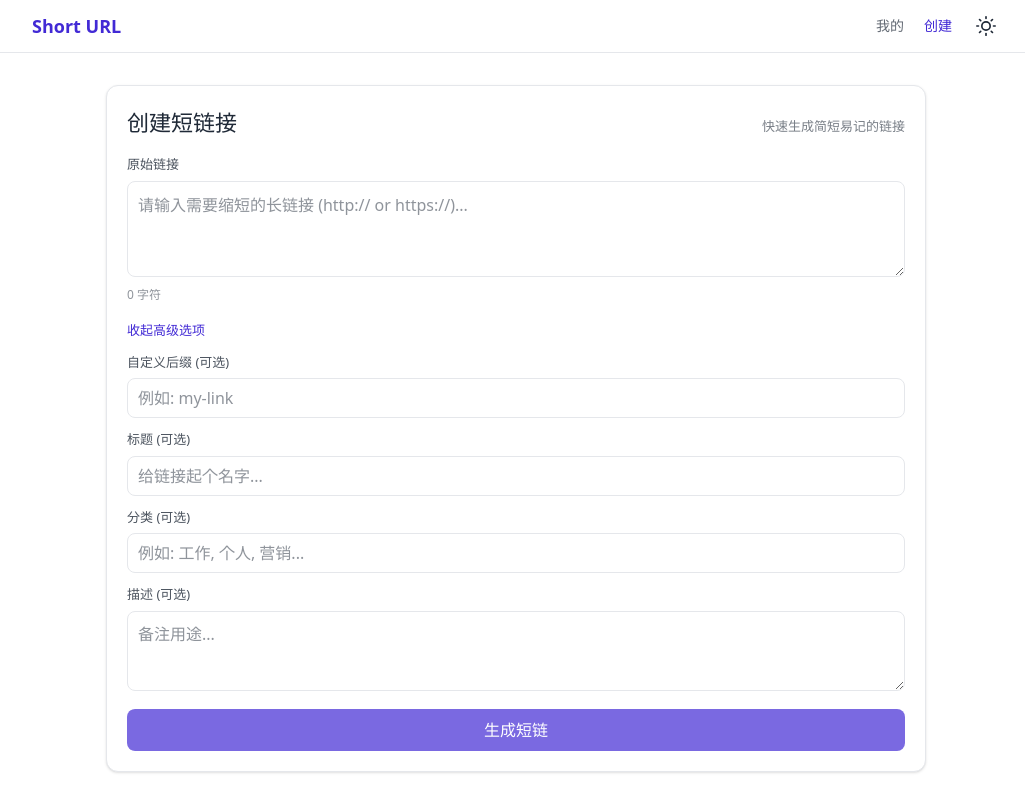
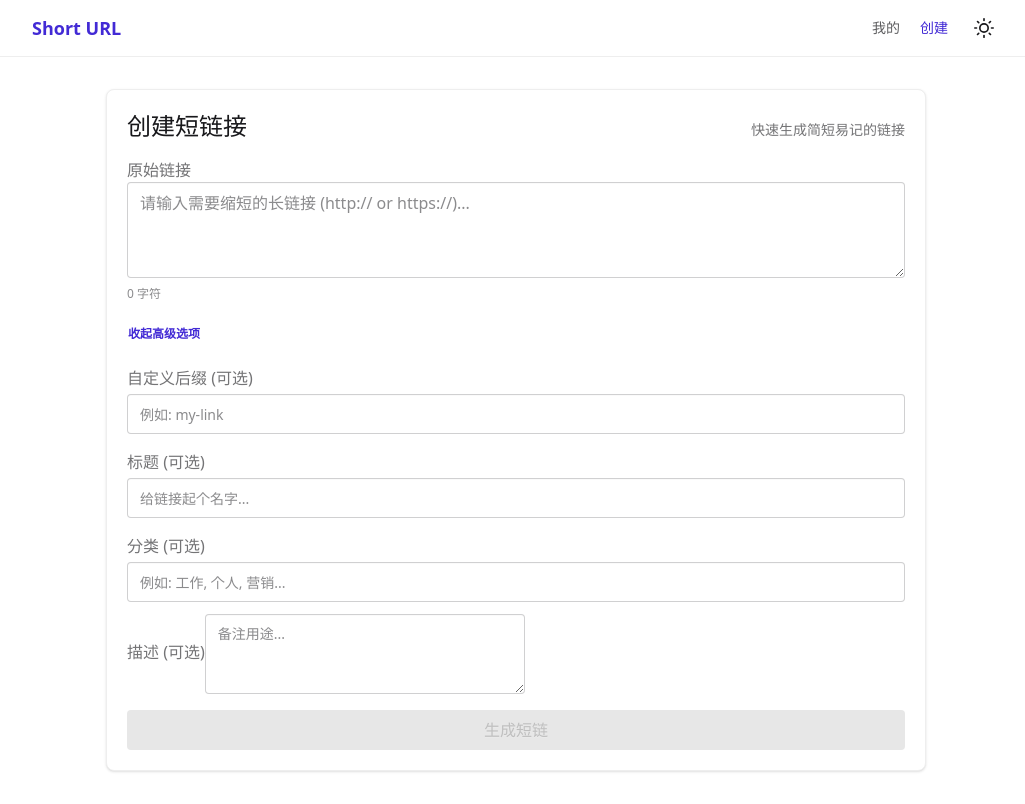
Before and after one commit to dingwapi123/short-url-fronted, a Vue app: page /shortener in a window 1280 px wide. Both pictures are taken after a click on the button "展开高级选项". Shown: the whole page, without its empty margins (124-1149 px from the left). Built offline with nearby package versions, Linux system fonts and the light colour scheme; no server answers.

Commit message:
refactor(ui): 迁移样式系统至daisyui并重构组件样式
- 使用daisyui替代自定义主题变量
- 重构App.vue、MyUrls.vue和Shortener.vue的样式类
- 实现更简洁的主题切换机制
- 统一使用daisyui的组件和工具类

```diff
--- a/src/App.vue
+++ b/src/App.vue
@@ -22,11 +22,8 @@ function toggleTheme() {
 }
 
 function applyTheme() {
-  if (isDark.value) {
-    document.documentElement.classList.add('dark')
-  } else {
-    document.documentElement.classList.remove('dark')
-  }
+  // DaisyUI uses data-theme attribute
+  document.documentElement.setAttribute('data-theme', isDark.value ? 'dark' : 'light')
 }
 
 onMounted(() => {
@@ -43,7 +40,7 @@ onMounted(() => {
 
 <template>
   <header
-    class="sticky top-0 z-10 backdrop-blur-sm bg-background/80 border-b border-border transition-colors duration-300"
+    class="sticky top-0 z-10 backdrop-blur-sm bg-base-100/80 border-b border-base-300 transition-colors duration-300"
   >
     <nav class="max-w-[1000px] mx-auto px-4 py-3 flex justify-between items-center">
       <div class="flex items-center">
@@ -54,19 +51,19 @@ onMounted(() => {
       <div class="flex gap-5 items-center">
         <!-- Navigation Links: "我的" before "创建" -->
         <router-link
-          class="text-sm font-medium text-foreground/70 no-underline transition-all hover:text-primary hover:opacity-100 [&.router-link-active]:text-primary [&.router-link-active]:opacity-100"
+          class="text-sm font-medium text-base-content/70 no-underline transition-all hover:text-primary hover:opacity-100 [&.router-link-active]:text-primary [&.router-link-active]:opacity-100"
           to="/"
           >我的</router-link
         >
         <router-link
-          class="text-sm font-medium text-foreground/70 no-underline transition-all hover:text-primary hover:opacity-100 [&.router-link-active]:text-primary [&.router-link-active]:opacity-100"
+          class="text-sm font-medium text-base-content/70 no-underline transition-all hover:text-primary hover:opacity-100 [&.router-link-active]:text-primary [&.router-link-active]:opacity-100"
           to="/shortener"
           >创建</router-link
         >
 
         <!-- Theme Toggle Button -->
         <button
-          class="bg-transparent border-none cursor-pointer text-foreground p-1 rounded flex items-center justify-center transition-colors hover:text-primary hover:bg-primary/10"
+          class="btn btn-ghost btn-circle btn-sm text-base-content"
           @click="toggleTheme"
           :title="isDark ? '切换到亮色模式' : '切换到暗色模式'"
         >
--- a/src/assets/main.css
+++ b/src/assets/main.css
@@ -1,51 +1,10 @@
 @import 'tailwindcss';
-@plugin "daisyui";
-
-@theme {
-  --color-background: var(--background);
-  --color-foreground: var(--foreground);
-  --color-card: var(--card);
-  --color-card-foreground: var(--card-foreground);
-  --color-border: var(--border);
-  --color-primary: var(--primary);
-  --color-primary-foreground: var(--primary-foreground);
-}
-
-/*
-  The default theme is light-mode, but we can override these values
-  in the .dark class to create a dark-mode theme.
-*/
-:root {
-  --background: #ffffff;
-  --foreground: #1f2937; /* gray-800 */
-
-  --card: #ffffff;
-  --card-foreground: #1f2937;
-
-  --border: #e5e7eb; /* gray-200 */
-
-  --primary: #3eb37f;
-  --primary-foreground: #ffffff;
-}
-
-.dark {
-  --background: #0f172a; /* slate-900 */
-  --foreground: #f8fafc; /* slate-50 */
-
-  --card: #1e293b; /* slate-800 */
-  --card-foreground: #f8fafc;
-
-  --border: #334155; /* slate-700 */
-
-  --primary: #3eb37f;
-  --primary-foreground: #ffffff;
+@plugin "daisyui" {
+  themes:
+    light --default,
+    dark --prefersdark;
 }
 
 body {
-  background-color: var(--background);
-  color: var(--foreground);
-  transition:
-    background-color 0.3s ease,
-    color 0.3s ease,
-    border-color 0.3s ease;
+  @apply bg-base-100 text-base-content transition-colors duration-300;
 }
--- a/src/pages/Shortener.vue
+++ b/src/pages/Shortener.vue
@@ -29,9 +29,6 @@ async function handleSubmit() {
     )
     if (res.data) {
       result.value = res.data
-      // Optional: Clear inputs on success?
-      // originalUrl.value = ''
-      // customAlias.value = ''
     } else {
       error.value = res.message || '创建失败'
     }
@@ -68,82 +65,84 @@ function clearForm() {
 
 <template>
   <div class="max-w-[860px] mx-auto my-8 px-5">
-    <div
-      class="bg-card border border-border rounded-xl shadow-sm p-5 transition-colors duration-300"
-    >
-      <div class="flex items-baseline justify-between mb-2">
-        <h1 class="text-[22px] m-0 mb-2 text-foreground font-normal">创建短链接</h1>
-        <span class="text-foreground/60 text-[13px]">快速生成简短易记的链接</span>
+    <div class="card bg-base-100 border border-base-300 shadow-sm p-5 transition-all duration-300">
+      <div class="flex items-baseline justify-between mb-4">
+        <h1 class="text-2xl m-0 font-normal">创建短链接</h1>
+        <span class="text-base-content/60 text-sm">快速生成简短易记的链接</span>
       </div>
 
-      <div class="grid gap-3">
-        <div>
-          <div class="text-[13px] text-foreground/80 mb-1.5">原始链接</div>
+      <div class="grid gap-4">
+        <div class="form-control">
+          <div class="label">
+            <span class="label-text">原始链接</span>
+          </div>
           <textarea
             v-model="originalUrl"
-            class="h-auto min-h-24 resize-y leading-relaxed font-inherit p-2.5 border border-border rounded-lg outline-none bg-background text-foreground w-full transition-colors duration-200 focus:border-primary focus:bg-card"
+            class="textarea textarea-bordered h-24 w-full text-base"
             placeholder="请输入需要缩短的长链接 (http:// or https://)..."
             :disabled="loading"
           ></textarea>
-          <div class="flex justify-between items-center mt-1">
-            <span class="text-foreground/50 text-xs">{{ originalUrl.length }} 字符</span>
-            <button
-              v-if="originalUrl"
-              class="bg-transparent border border-border text-foreground/80 rounded-md h-[30px] px-2.5 cursor-pointer transition-all duration-200 hover:border-primary hover:text-primary hover:opacity-100"
-              @click="clearForm"
-            >
-              清空
-            </button>
+          <div class="flex justify-between items-center mt-2">
+            <span class="text-base-content/50 text-xs">{{ originalUrl.length }} 字符</span>
+            <button v-if="originalUrl" class="btn btn-ghost btn-xs" @click="clearForm">清空</button>
           </div>
         </div>
 
-        <div class="mt-0.5">
+        <div>
           <button
-            class="border-none bg-none text-primary cursor-pointer p-0 text-[13px]"
+            class="btn btn-ghost btn-sm p-0 hover:bg-transparent text-primary"
             @click="showAdvanced = !showAdvanced"
           >
             {{ showAdvanced ? '收起高级选项' : '展开高级选项' }}
           </button>
 
           <div v-if="showAdvanced" class="mt-3 grid gap-3">
-            <div>
-              <div class="text-[13px] text-foreground/80 mb-1.5">自定义后缀 (可选)</div>
+            <div class="form-control">
+              <div class="label py-1">
+                <span class="label-text">自定义后缀 (可选)</span>
+              </div>
               <input
                 v-model="customAlias"
                 type="text"
-                class="h-10 p-2.5 border border-border rounded-lg outline-none bg-background text-foreground w-full transition-colors duration-200 focus:border-primary focus:bg-card"
+                class="input input-bordered w-full"
                 placeholder="例如: my-link"
                 :disabled="loading"
               />
             </div>
 
-            <div>
-              <div class="text-[13px] text-foreground/80 mb-1.5">标题 (可选)</div>
+            <div class="form-control">
+              <div class="label py-1">
+                <span class="label-text">标题 (可选)</span>
+              </div>
               <input
                 v-model="title"
                 type="text"
-                class="h-10 p-2.5 border border-border rounded-lg outline-none bg-background text-foreground w-full transition-colors duration-200 focus:border-primary focus:bg-card"
+                class="input input-bordered w-full"
                 placeholder="给链接起个名字..."
                 :disabled="loading"
               />
             </div>
 
-            <div>
-              <div class="text-[13px] text-foreground/80 mb-1.5">分类 (可选)</div>
+            <div class="form-control">
+              <div class="label py-1">
+                <span class="label-text">分类 (可选)</span>
+              </div>
               <input
                 v-model="category"
                 type="text"
-                class="h-10 p-2.5 border border-border rounded-lg outline-none bg-background text-foreground w-full transition-colors duration-200 focus:border-primary focus:bg-card"
+                class="input input-bordered w-full"
                 placeholder="例如: 工作, 个人, 营销..."
                 :disabled="loading"
               />
             </div>
 
-            <div>
-              <div class="text-[13px] text-foreground/80 mb-1.5">描述 (可选)</div>
+            <div class="form-control">
+              <div class="label py-1">
+                <span class="label-text">描述 (可选)</span>
+              </div>
               <textarea
                 v-model="description"
-                class="h-20 resize-y p-2.5 border border-border rounded-lg outline-none bg-background text-foreground w-full transition-colors duration-200 focus:border-primary focus:bg-card"
+                class="textarea textarea-bordered h-20"
                 placeholder="备注用途..."
                 :disabled="loading"
               ></textarea>
@@ -151,22 +150,29 @@ function clearForm() {
           </div>
         </div>
 
-        <div
-          v-if="error"
-          class="mt-4 p-2.5 rounded-lg text-sm bg-red-500/10 text-red-500 border border-red-500/20"
-        >
-          {{ error }}
+        <div v-if="error" class="alert alert-error text-sm py-2">
+          <svg
+            xmlns="http://www.w3.org/2000/svg"
+            class="stroke-current shrink-0 h-6 w-6"
+            fill="none"
+            viewBox="0 0 24 24"
+          >
+            <path
+              stroke-linecap="round"
+              stroke-linejoin="round"
+              stroke-width="2"
+              d="M10 14l2-2m0 0l2-2m-2 2l-2-2m2 2l2 2m7-2a9 9 0 11-18 0 9 9 0 0118 0z"
+            />
+          </svg>
+          <span>{{ error }}</span>
         </div>
 
         <button
-          class="h-[42px] bg-primary border-none text-primary-foreground rounded-lg cursor-pointer transition-opacity duration-200 font-medium flex items-center justify-center hover:opacity-90 disabled:opacity-70 disabled:cursor-not-allowed"
+          class="btn btn-primary w-full text-base font-medium"
           @click="handleSubmit"
           :disabled="loading || !originalUrl"
         >
-          <span
-            v-if="loading"
-            class="w-[18px] h-[18px] rounded-full border-2 border-white/50 border-t-white inline-block animate-spin"
-          ></span>
+          <span v-if="loading" class="loading loading-spinner loading-sm"></span>
           <span v-else>生成短链</span>
         </button>
       </div>
@@ -175,49 +181,34 @@ function clearForm() {
     <!-- Result Card -->
     <div
       v-if="result"
-      class="mt-[18px] border border-border rounded-xl shadow-sm bg-card transition-colors duration-300"
+      class="card bg-base-100 border border-base-300 shadow-sm mt-6 transition-all duration-300"
     >
-      <div class="p-4 pb-0">
-        <span
-          class="inline-block text-xs text-primary bg-primary/10 border border-primary/20 rounded-full px-2 py-0.5"
-          >创建成功</span
-        >
-        <div class="my-2.5 mr-4 text-lg break-all text-primary font-semibold">
-          {{ result.shortUrl }}
+      <div class="card-body p-5">
+        <div class="flex items-center gap-2 mb-2">
+          <div class="badge badge-primary badge-outline">创建成功</div>
         </div>
-      </div>
+        <div class="text-xl break-all text-primary font-bold mb-4">{{ result.shortUrl }}</div>
 
-      <div class="grid grid-cols-2 gap-3 p-4 pb-4">
-        <div class="border-t border-dashed border-border pt-3">
-          <div class="text-xs text-foreground/60 mb-1">原始链接</div>
-          <div class="font-mono text-foreground text-[13px] truncate" :title="result.originalUrl">
-            {{ result.originalUrl }}
+        <div class="grid grid-cols-2 gap-4 border-t border-dashed border-base-300 pt-4">
+          <div>
+            <div class="text-xs text-base-content/60 mb-1">原始链接</div>
+            <div class="font-mono text-sm truncate" :title="result.originalUrl">
+              {{ result.originalUrl }}
+            </div>
+          </div>
+          <div>
+            <div class="text-xs text-base-content/60 mb-1">创建时间</div>
+            <div class="font-mono text-sm">{{ result.createdAt || '刚刚' }}</div>
+          </div>
+          <div v-if="result.title" class="col-span-2">
+            <div class="text-xs text-base-content/60 mb-1">标题</div>
+            <div class="font-mono text-sm truncate">{{ result.title }}</div>
           </div>
         </div>
-        <div class="border-t border-dashed border-border pt-3">
-          <div class="text-xs text-foreground/60 mb-1">创建时间</div>
-          <div class="font-mono text-foreground text-[13px]">{{ result.createdAt || '刚刚' }}</div>
-        </div>
-        <div class="border-t border-dashed border-border pt-3" v-if="result.title">
-          <div class="text-xs text-foreground/60 mb-1">标题</div>
-          <div class="font-mono text-foreground text-[13px] truncate">{{ result.title }}</div>
-        </div>
-      </div>
 
-      <div class="px-4 pb-4">
-        <div class="flex gap-2 mt-2">
-          <button
-            class="h-8 px-3 border-none text-primary-foreground bg-primary rounded-md cursor-pointer transition-opacity duration-200 text-[13px] font-medium hover:opacity-90"
-            @click="copyResult"
-          >
-            复制链接
-          </button>
-          <button
-            class="h-8 px-3 bg-transparent border border-border text-foreground/80 rounded-md cursor-pointer transition-all duration-200 text-[13px] hover:border-primary hover:text-primary hover:opacity-100"
-            @click="result = null"
-          >
-            继续创建
-          </button>
+        <div class="card-actions justify-start mt-4">
+          <button class="btn btn-primary btn-sm" @click="copyResult">复制链接</button>
+          <button class="btn btn-outline btn-sm" @click="result = null">继续创建</button>
         </div>
       </div>
     </div>
```
Also changed, not shown: src/pages/MyUrls.vue (+44 -33 lines).
